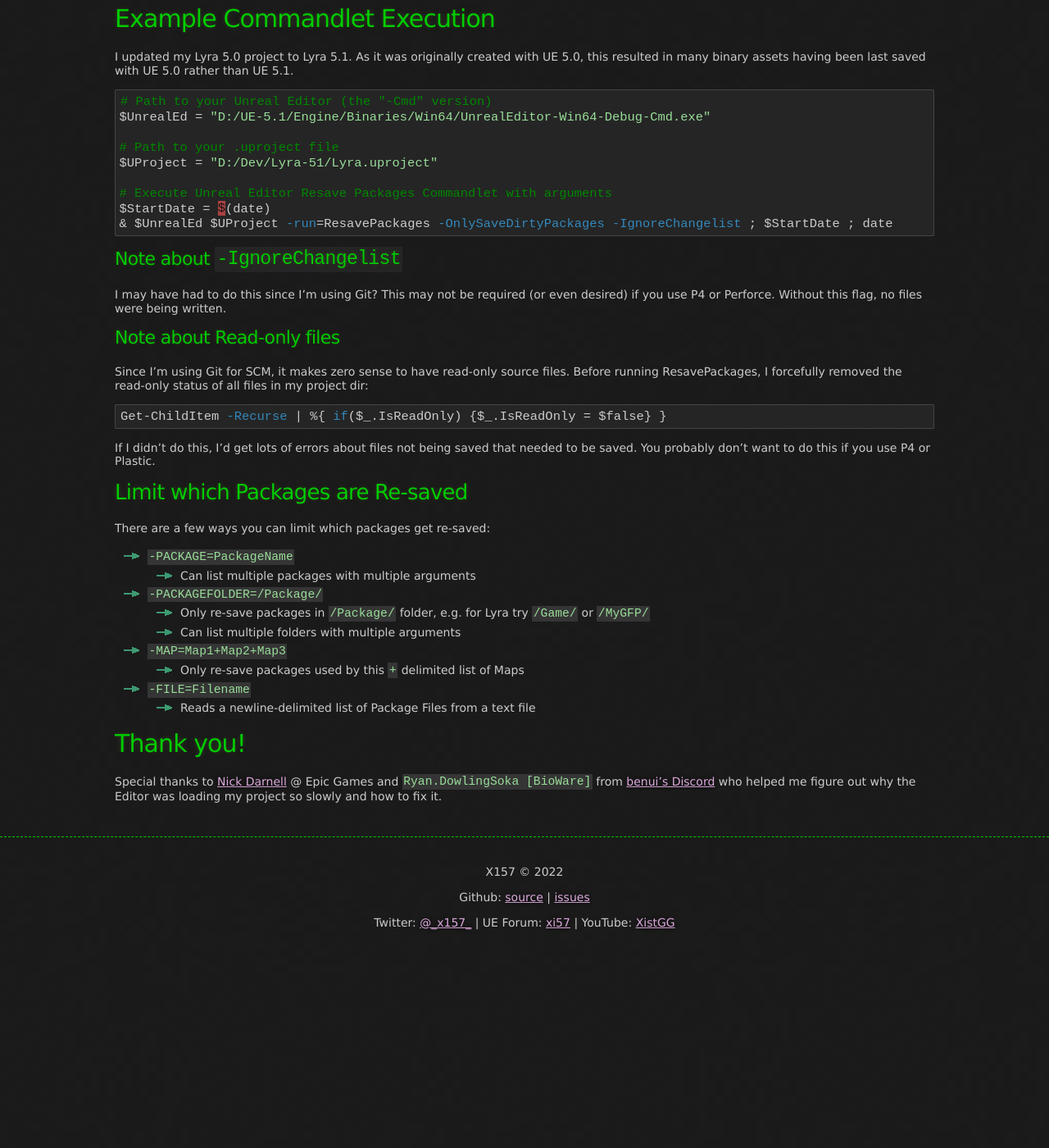
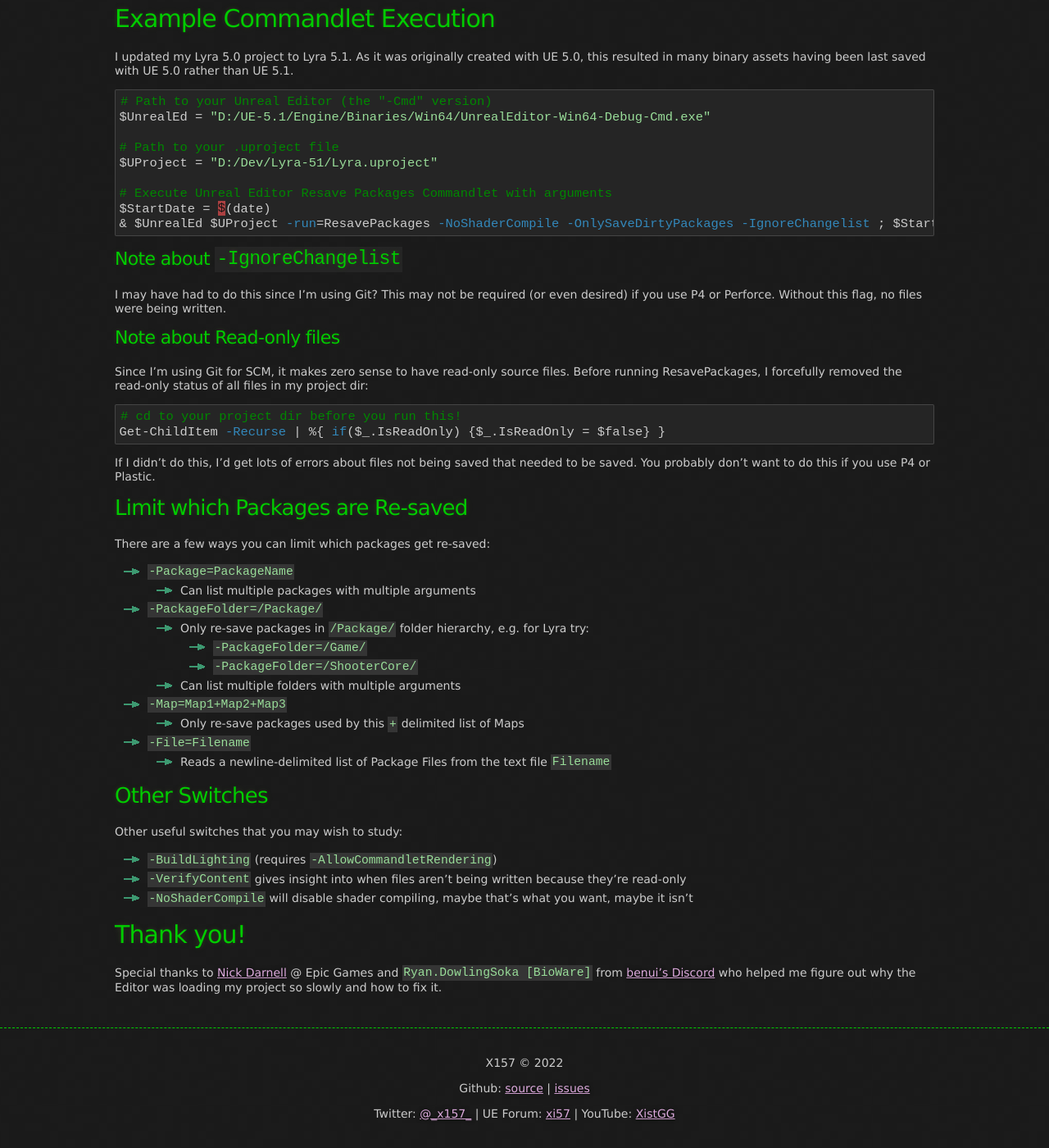
Before and after one commit to x157/x157.github.io, a Jekyll site: the page built from UE5/Engine/Resave-Assets.md, in a window 1280 px wide and 1400 px high, scrolled down 780 px. Shown: the whole window at 82% size. Built offline with Jekyll 4.4.1, drawn with Linux system fonts in a browser that asks for light colours; before the commit the page ends 1948 px from its top, so only the background shows below that.

Commit message:
Iterate Resave Packages

````diff
--- a/UE5/Engine/Resave-Assets.md
+++ b/UE5/Engine/Resave-Assets.md
@@ -72,7 +72,7 @@ $UProject = "D:/Dev/Lyra-51/Lyra.uproject"
 
 # Execute Unreal Editor Resave Packages Commandlet with arguments
 $StartDate = $(date)
-& $UnrealEd $UProject -run=ResavePackages -OnlySaveDirtyPackages -IgnoreChangelist ; $StartDate ; date
+& $UnrealEd $UProject -run=ResavePackages -NoShaderCompile -OnlySaveDirtyPackages -IgnoreChangelist ; $StartDate ; date
 ```
 
 ### Note about `-IgnoreChangelist`
@@ -87,6 +87,7 @@ Before running ResavePackages, I forcefully removed the read-only status of all
 in my project dir:
 
 ```powershell
+# cd to your project dir before you run this!
 Get-ChildItem -Recurse | %{ if($_.IsReadOnly) {$_.IsReadOnly = $false} }
 ```
 
@@ -98,15 +99,26 @@ needed to be saved.  You probably don't want to do this if you use P4 or Plastic
 
 There are a few ways you can limit which packages get re-saved:
 
-- `-PACKAGE=PackageName`
+- `-Package=PackageName`
   - Can list multiple packages with multiple arguments
-- `-PACKAGEFOLDER=/Package/`
-  - Only re-save packages in `/Package/` folder, e.g. for Lyra try `/Game/` or `/MyGFP/`
+- `-PackageFolder=/Package/`
+  - Only re-save packages in `/Package/` folder hierarchy, e.g. for Lyra try:
+    - `-PackageFolder=/Game/`
+    - `-PackageFolder=/ShooterCore/`
   - Can list multiple folders with multiple arguments
-- `-MAP=Map1+Map2+Map3`
+- `-Map=Map1+Map2+Map3`
   - Only re-save packages used by this `+` delimited list of Maps
-- `-FILE=Filename`
-  - Reads a newline-delimited list of Package Files from a text file
+- `-File=Filename`
+  - Reads a newline-delimited list of Package Files from the text file `Filename`
+
+
+## Other Switches
+
+Other useful switches that you may wish to study:
+
+- `-BuildLighting` (requires `-AllowCommandletRendering`)
+- `-VerifyContent` gives insight into when files aren't being written because they're read-only
+- `-NoShaderCompile` will disable shader compiling, maybe that's what you want, maybe it isn't
 
 
 # Thank you!
````
